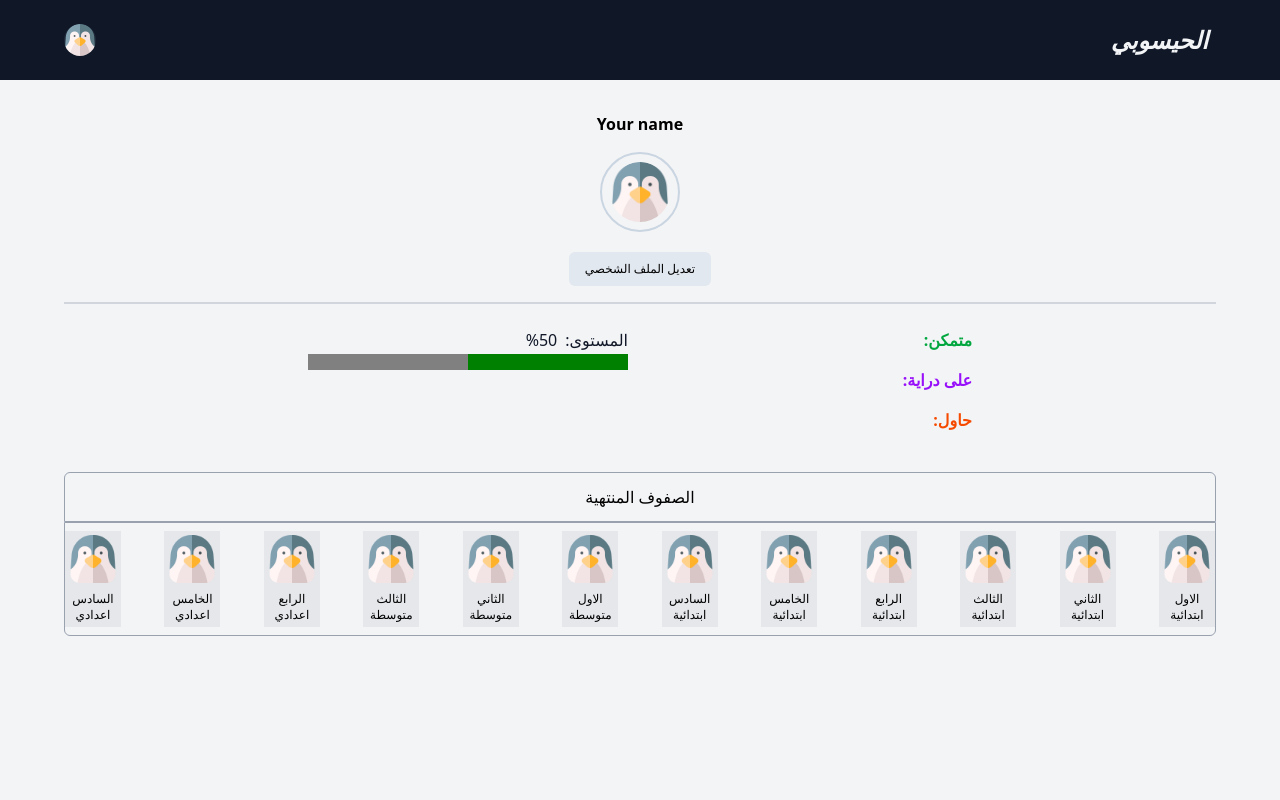
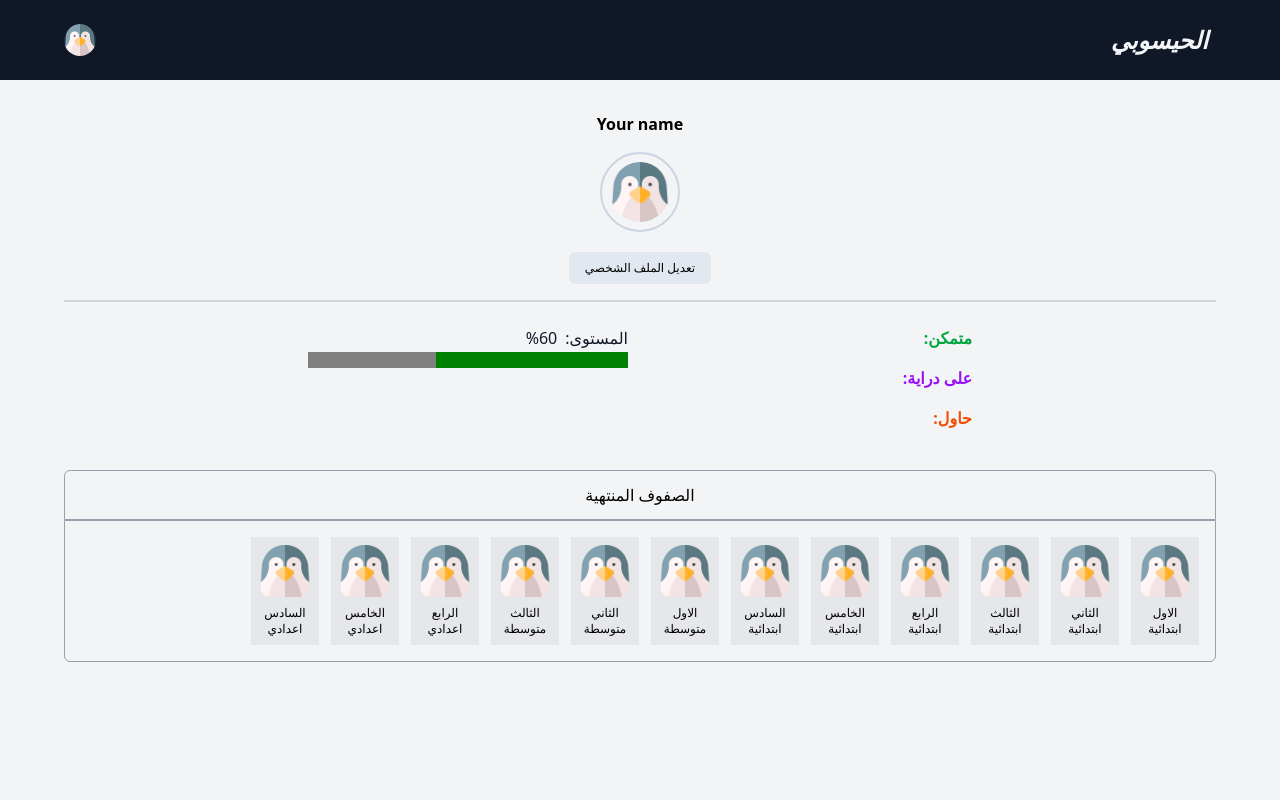
Before and after one commit to heydar-abbas/hisouby, a Vue app: page /profile in a window 1280 px wide. Shown: the top 800 px of the page. Built offline with nearby package versions, Linux system fonts and the light colour scheme; no server answers; the database is empty; sample sign-in values are in the browser's storage.

Commit message:
Update profile

```diff
--- a/src/components/UI/ClassList.vue
+++ b/src/components/UI/ClassList.vue
@@ -6,7 +6,7 @@ defineProps<{
 </script>
 
 <template>
-  <li class="basis-14 p-1 text-xs bg-gray-200">
+  <li class="basis-17 p-2 text-xs bg-gray-200">
     <figure>
       <img :src="badgeImage" alt="class badge" class="mb-2" />
       <figcaption class="text-center">{{ title }}</figcaption>
--- /dev/null
+++ b/src/components/UI/EditProfileBtn.vue
@@ -0,0 +1,14 @@
+<script setup lang="ts">
+import { RouterLink } from "vue-router";
+</script>
+
+<template>
+  <div class="flex justify-center">
+    <RouterLink
+      to="/profile/edit"
+      class="bg-slate-200 rounded-md py-2 px-4 text-xs"
+    >
+      تعديل الملف الشخصي
+    </RouterLink>
+  </div>
+</template>
--- /dev/null
+++ b/src/components/UI/LevelCounter.vue
@@ -0,0 +1,21 @@
+<script setup lang="ts">
+import { reactive } from "vue";
+
+defineProps<{
+  level: number;
+  title: string;
+  levelColor: string;
+}>();
+
+const textColor = reactive<any>({
+  proficient: "text-green-600",
+  familiar: "text-purple-600",
+  attempted: "text-orange-600",
+});
+</script>
+<template>
+  <li class="font-semibold" :class="textColor[levelColor]">
+    <span>{{ title }}:</span>
+    <span class="mr-2">{{ level }}</span>
+  </li>
+</template>
--- /dev/null
+++ b/src/components/UI/LevelProgressBar.vue
@@ -0,0 +1,16 @@
+<script setup lang="ts">
+defineProps<{
+  title: string;
+  value: number;
+}>();
+</script>
+
+<template>
+  <div class="basis-80 text-gray-900">
+    <label>
+      <span>{{ title }}:</span>
+      <span class="mr-2">{{ value }}%</span>
+    </label>
+    <progress max="100" :value="value" class="w-full"></progress>
+  </div>
+</template>
--- /dev/null
+++ b/src/components/UI/ProfileAvatar.vue
@@ -0,0 +1,15 @@
+<script setup lang="ts">
+defineProps<{
+  avatarSrc: string;
+}>();
+</script>
+
+<template>
+  <div class="flex flex-col items-center py-4">
+  <img
+    class="rounded-full border-2 border-slate-300 mb-1 p-2 w-20"
+    :src="avatarSrc || '/no-image.png'"
+    alt="User Avatar"
+  />
+</div>
+</template>
--- a/src/components/global/GradsCard.vue
+++ b/src/components/global/GradsCard.vue
@@ -2,11 +2,11 @@
 
 <template>
   <div class="py-4">
-    <div class="w-full text-center p-3 border border-gray-400 rounded-t-md">
+    <div class="text-center p-3 border border-gray-400 rounded-t-md">
       <h3>الصفوف المنتهية</h3>
     </div>
     <ul
-      class="w-full py-2 flex flex-wrap justify-between gap-y-2 border border-gray-400 rounded-b-md"
+      class="p-4 flex flex-wrap justify-start gap-3 border border-gray-400 rounded-b-md"
     >
       <slot></slot>
     </ul>
--- /dev/null
+++ b/src/components/global/UserInfo.vue
@@ -0,0 +1,14 @@
+<script setup lang="ts">
+defineProps<{
+  name: string;
+}>();
+</script>
+
+<template>
+  <div class="border-b-gray-300 border-b-2 py-4">
+    <h2 class="text-center font-semibold">
+      {{ name || "Your name" }}
+    </h2>
+    <slot></slot>
+  </div>
+</template>
--- a/src/views/profile/ProfileView.vue
+++ b/src/views/profile/ProfileView.vue
@@ -1,11 +1,15 @@
 <script setup lang="ts">
 import GradsCard from "@/components/global/GradsCard.vue";
+import UserInfo from "@/components/global/UserInfo.vue";
 import ClassList from "@/components/UI/ClassList.vue";
+import EditProfileBtn from "@/components/UI/EditProfileBtn.vue";
+import LevelCounter from "@/components/UI/LevelCounter.vue";
+import LevelProgressBar from "@/components/UI/LevelProgressBar.vue";
+import ProfileAvatar from "@/components/UI/ProfileAvatar.vue";
 import SuccessMsg from "@/components/UI/SuccessMsg.vue";
 import BaseLayout from "@/layouts/BaseLayout.vue";
 import { useUserStore } from "@/stores/userStore";
 import { storeToRefs } from "pinia";
-import { RouterLink } from "vue-router";
 
 const userStore = useUserStore();
 const { userInfo, successMsg } = storeToRefs(userStore);
@@ -14,55 +18,39 @@ const { userInfo, successMsg } = storeToRefs(userStore);
 <template>
   <BaseLayout>
     <div class="w-full p-4 md:w-2xl lg:w-4xl xl:w-6xl mx-auto md:px-0">
+      <!-- Notification -->
       <SuccessMsg v-show="successMsg" :msg="successMsg" />
       <!-- User info -->
-      <div class="border-b-gray-300 border-b-2 py-4">
-        <h2 class="text-center font-semibold">
-          {{ userInfo?.name || "Your name" }}
-        </h2>
-        <div class="flex flex-col items-center py-4">
-          <img
-            class="rounded-full border-2 border-slate-300 mb-1 p-2 w-20"
-            :src="userInfo?.avatar || '/no-image.png'"
-            alt="User Avatar"
-          />
-        </div>
-        <div class="flex justify-center">
-          <RouterLink
-            to="/profile/edit"
-            class="bg-slate-200 rounded-md py-2 px-4 text-[12px]"
-          >
-            تعديل الملف الشخصي
-          </RouterLink>
-        </div>
-      </div>
+      <UserInfo :name="userInfo?.name">
+        <ProfileAvatar :avatarSrc="userInfo?.avatar" />
+        <EditProfileBtn />
+      </UserInfo>
 
       <!-- User achievements -->
       <div class="py-6">
         <!-- Level -->
         <div class="flex flex-wrap justify-center gap-6 mb-6">
           <ul class="basis-80 flex flex-col gap-4">
-            <li class="text-green-600 font-semibold">
-              <span>متمكن:</span>
-              <span class="mr-2">{{ userInfo?.level?.proficient }}</span>
-            </li>
-            <li class="text-purple-600 font-semibold">
-              <span>على دراية:</span>
-              <span class="mr-2">{{ userInfo?.level?.familiar }}</span>
-            </li>
-            <li class="text-orange-600 font-semibold">
-              <span>حاول:</span>
-              <span class="mr-2">{{ userInfo?.level?.attempted }}</span>
-            </li>
+            <LevelCounter
+              :level="userInfo?.level?.proficient"
+              title="متمكن"
+              levelColor="proficient"
+            />
+
+            <LevelCounter
+              :level="userInfo?.level?.familiar"
+              title="على دراية"
+              levelColor="familiar"
+            />
+
+            <LevelCounter
+              :level="userInfo?.level?.attempted"
+              title="حاول"
+              levelColor="attempted"
+            />
           </ul>
 
-          <div class="basis-80 text-gray-900">
-            <label>
-              <span>المستوى:</span>
-              <span class="mr-2">50%</span>
-            </label>
-            <progress max="100" value="50" class="w-full"></progress>
-          </div>
+          <LevelProgressBar title="المستوى" :value="60" />
         </div>
 
         <!-- Grads -->
```
